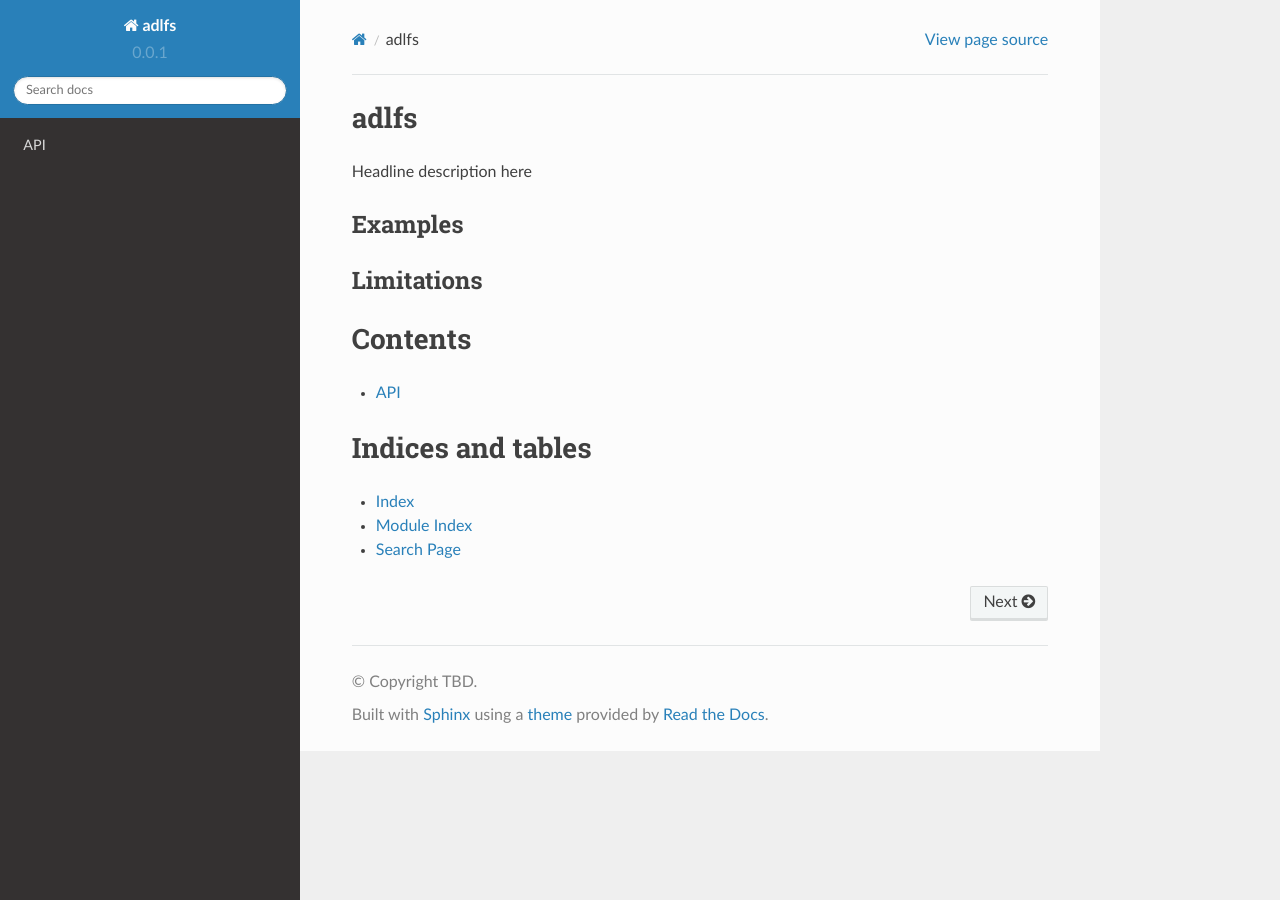
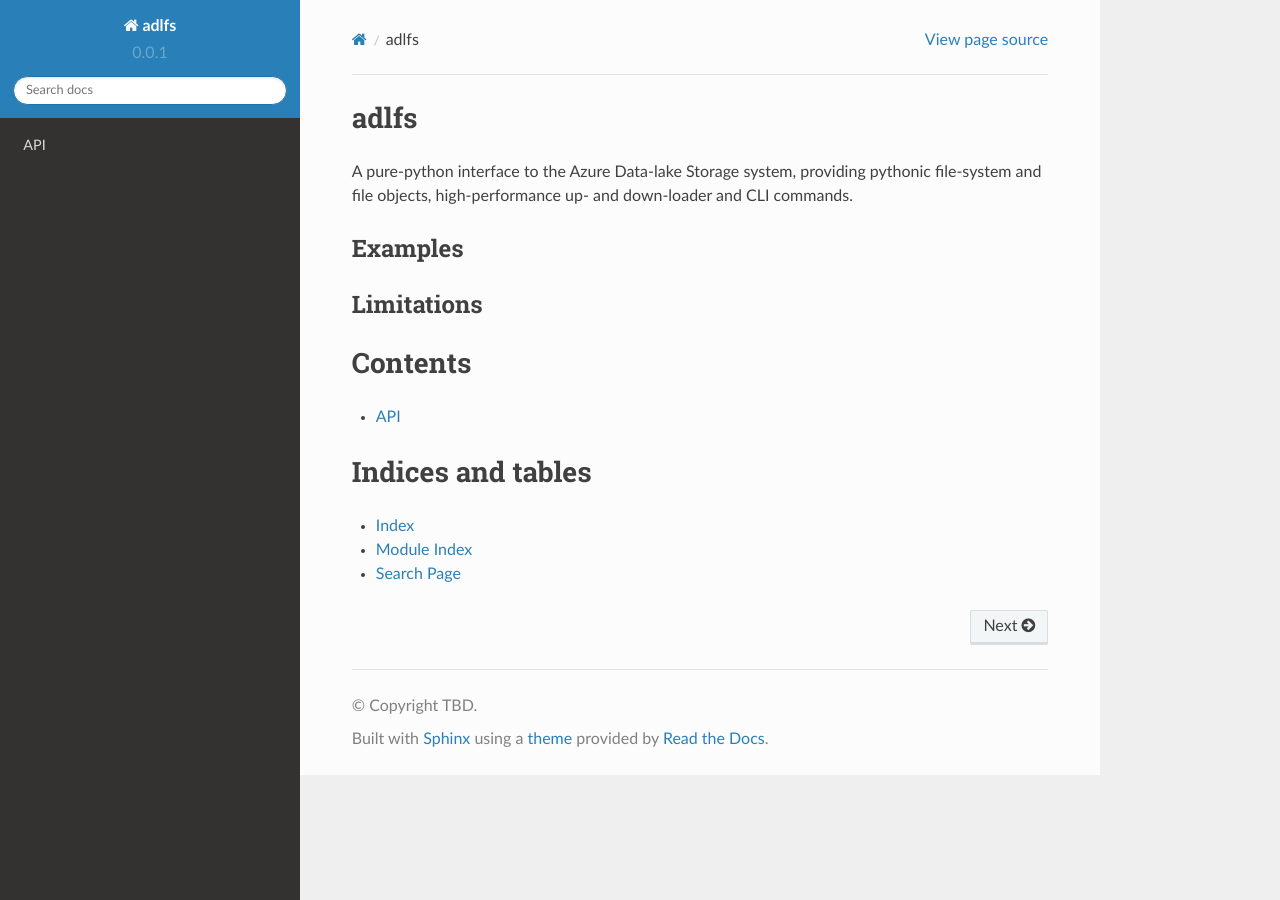
Before and after one commit to Azure/azure-data-lake-store-python, a Sphinx documentation site: the page built from docs/source/index.rst, in a window 1280 px wide. Built offline with Sphinx 7.4.7 and the Read the Docs theme 2.0.0, drawn with Linux system fonts in a browser that asks for light colours.

```diff
--- a/docs/source/index.rst
+++ b/docs/source/index.rst
@@ -1,7 +1,9 @@
 adlfs
 ====
 
-Headline description here
+A pure-python interface to the Azure Data-lake Storage system, providing
+pythonic file-system and file objects, high-performance up- and down-loader
+and CLI commands.
 
 Examples
 --------
```
Also changed, not shown: docs/source/api.rst (+34 -0 lines), 1 other file.
